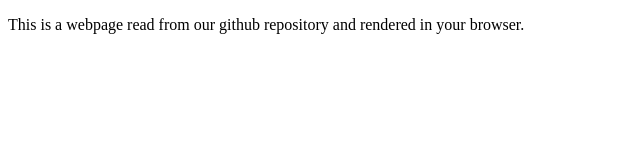
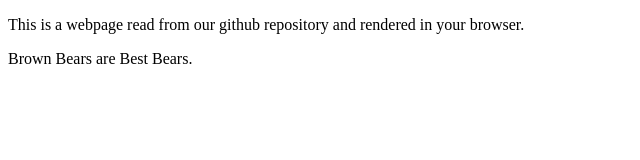
Before and after one commit to irawinder/CodingCampfire, a plain HTML site: page index.html in a window 1280 px wide. Shown: the whole page, without its empty margins (0-640 px from the left). Drawn offline with Linux system fonts and the light colour scheme.

Commit message:
Update index.html

```diff
--- a/index.html
+++ b/index.html
@@ -5,5 +5,6 @@
     </head>
     <body>
         <p>This is a webpage read from our github repository and rendered in your browser.</p>
+        <p>Brown Bears are Best Bears.</p>
     </body>
 </html>
```
